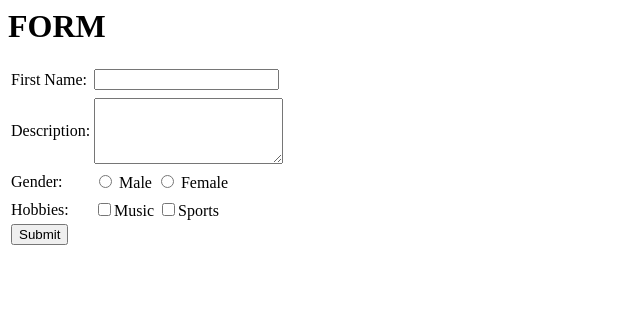
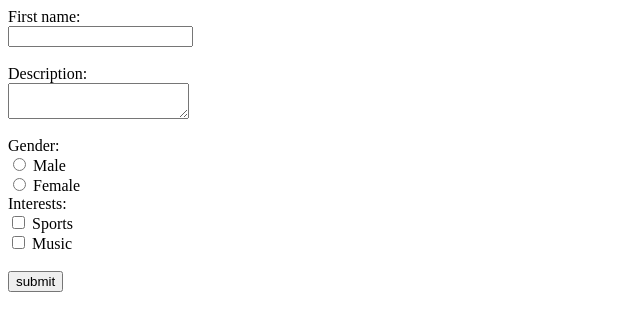
Before and after one commit to bharath212004/web, a plain HTML site: page pgrm1.html in a window 1280 px wide. Shown: the whole page, without its empty margins (0-640 px from the left). Drawn offline with Linux system fonts and the light colour scheme.

Commit message:
pgrm1.html

```diff
--- a/pgrm1.html
+++ b/pgrm1.html
@@ -1,64 +1,21 @@
 <html>
-<head>
-<title>Forms in HTML</title>
-</head>
 <body>
-<form>
-<h1>FORM</h1>
-<table>
-<tr>
-<td>
-First Name:
-</td>
-<td>
-<input type="text" id="fname" maxlength="25">
-</td>
-</tr>
-<tr>
-<td>
-</td>
-<td>
-</td>
-</tr>
-<tr>
-<td>
-<label>Description:</label>
-</td>
-<td>
-    <textarea rows="4" cols="21"></textarea>
-    </td>
-    </tr>
-    <tr>
-    <td>
-    </td>
-    <td>
-    </td>
-    <tr>
-    <td>Gender:
-    </td>
-    <td>
-    <input type="radio" name="gender" id="male">
-    <label for="male">Male</label>
-    <input type="radio" name="gender" id="female">
-    <label for="female">Female</label><br></td>
-    </tr>
-    <tr>
-    <td>
-    </td>
-    <td>
-</td>
-</tr>
-<tr>
-<td>Hobbies:
-</td>
-<td>
-<input type="Checkbox" name="H1" id="r">Music
-<input type="Checkbox" name="H2" id="w">Sports
- </tr>
-<tr>
-<td><input type="submit"></td>
-</tr>
-</table>
+<form action = "form2.html" method="post">
+<label for="fname"> First name:</label><br>
+<input type="text" id="fname' name="fname"><br><br>
+<label for ="description">Description:</label><br>
+<textarea id="description" name="description"></textarea><br><br>
+<label for="gender">Gender:</label><br>
+<input type="radio"id="male" name="gender" value="male">
+<label for="male">Male</label><br>
+<input type="radio"id="female" name="gender" value="female">
+<label for="Male">Female</label><br>
+<label for ="interests">Interests:<?label><br>
+<input type ="checkbox" id="sports" name="interests" value="sports">
+<label for ="sports">Sports </label><br>
+<input type ="checkbox" id="music" name="interests" value="music">
+<label for="music">Music</label><br><br>
+<input type="submit" value="submit">
 </form>
 </body>
 </html>
```
